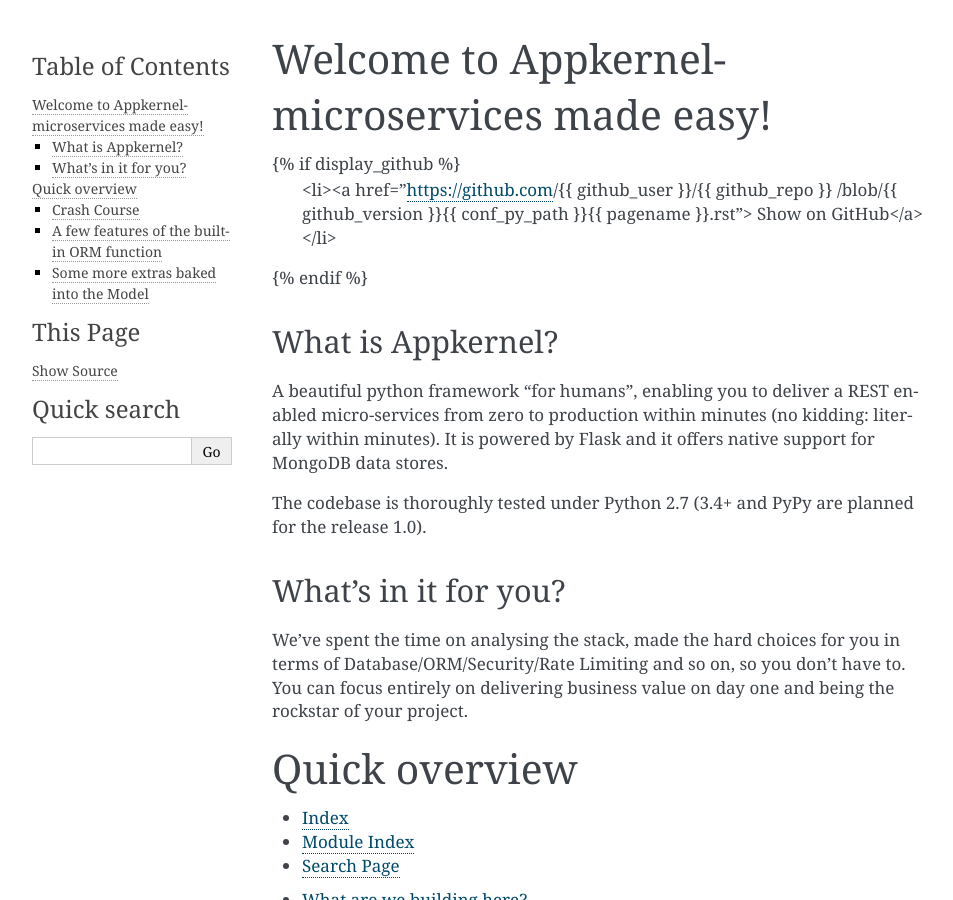
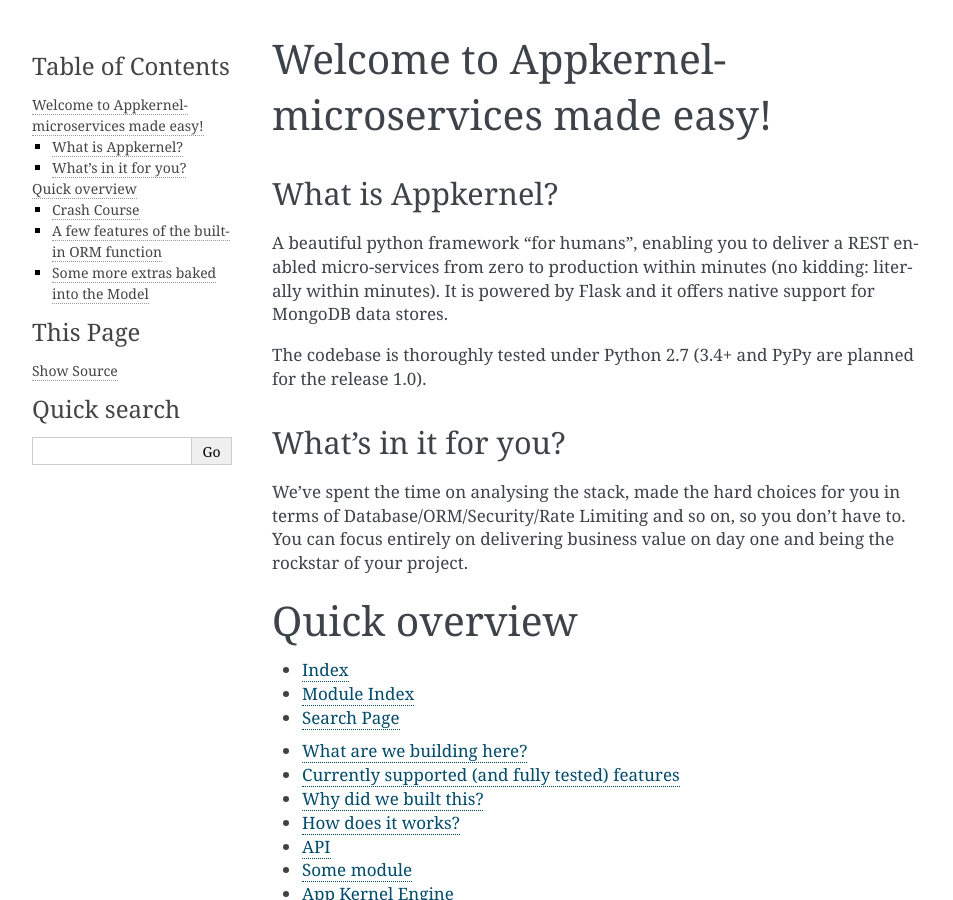
Before and after one commit to accelero-cloud/appkernel, a Sphinx documentation site: the page built from docs/index.rst, in a window 1280 px wide and 900 px high. Shown: the whole window, without its empty margins (148-1101 px from the left). Built offline with Sphinx 7.4.7, drawn with Linux system fonts in a browser that asks for light colours.

Commit message:
fix docs

```diff
--- a/docs/index.rst
+++ b/docs/index.rst
@@ -5,11 +5,6 @@
 
 Welcome to Appkernel- microservices made easy!
 =====================================
-{% if display_github %}
-    <li><a href="https://github.com/{{ github_user }}/{{ github_repo }}
-    /blob/{{ github_version }}{{ conf_py_path }}{{ pagename }}.rst">
-    Show on GitHub</a></li>
-{% endif %}
 
 What is Appkernel?
 ------------------
@@ -34,7 +29,7 @@ Quick overview
 ****
 
 Crash Course
------------
+------------
 Let's build a mini identity service: ::
 
     class User(Model, MongoRepository, Service):
@@ -90,9 +85,11 @@ A few features of the built-in ORM function
 Find one single user matching the query parameter: ::
 
    user = User.where(name=='Some username').find_one()
+
 Return the first 5 users which have the role "Admin": ::
 
    user_generator = User.where(User.roles % 'Admin').find(page=0, page_size=5)
+
 Or use native Mongo Query: ::
 
    user_generator = Project.find_by_query({'name': 'user name'})
@@ -102,19 +99,24 @@ Some more extras baked into the Model
 Generate the ID value automatically using a uuid generator and a prefix 'U': ::
 
    id = Parameter(..., generator=uuid_generator('U-'))
+
 I will generate an ID which gives a hint about the object type: *U-0590e790-46cf-42a0-bdca-07b0694d08e2*
 Add a Unique index to the User's name property: ::
 
    name = Parameter(..., index=UniqueIndex)
+
 Validate the e-mail property, using the NotEmpty and Email validators ::
 
    email = Parameter(..., validators=[Email, NotEmpty])
+
 Add schema validation to the database: ::
 
    User.add_schema_validation(validation_action='error')
+
 Hash the password and omit this attribute from the json representation: ::
 
    password = Parameter(..., to_value_converter=password_hasher(rounds=10), omit=True)
+
 Run the generators on the attributes and validate the object (usually not needed, since it is implicitly called by save and dumps methods): ::
 
    user.finalise_and_validate()
```
Also changed, not shown: 1 other file.
